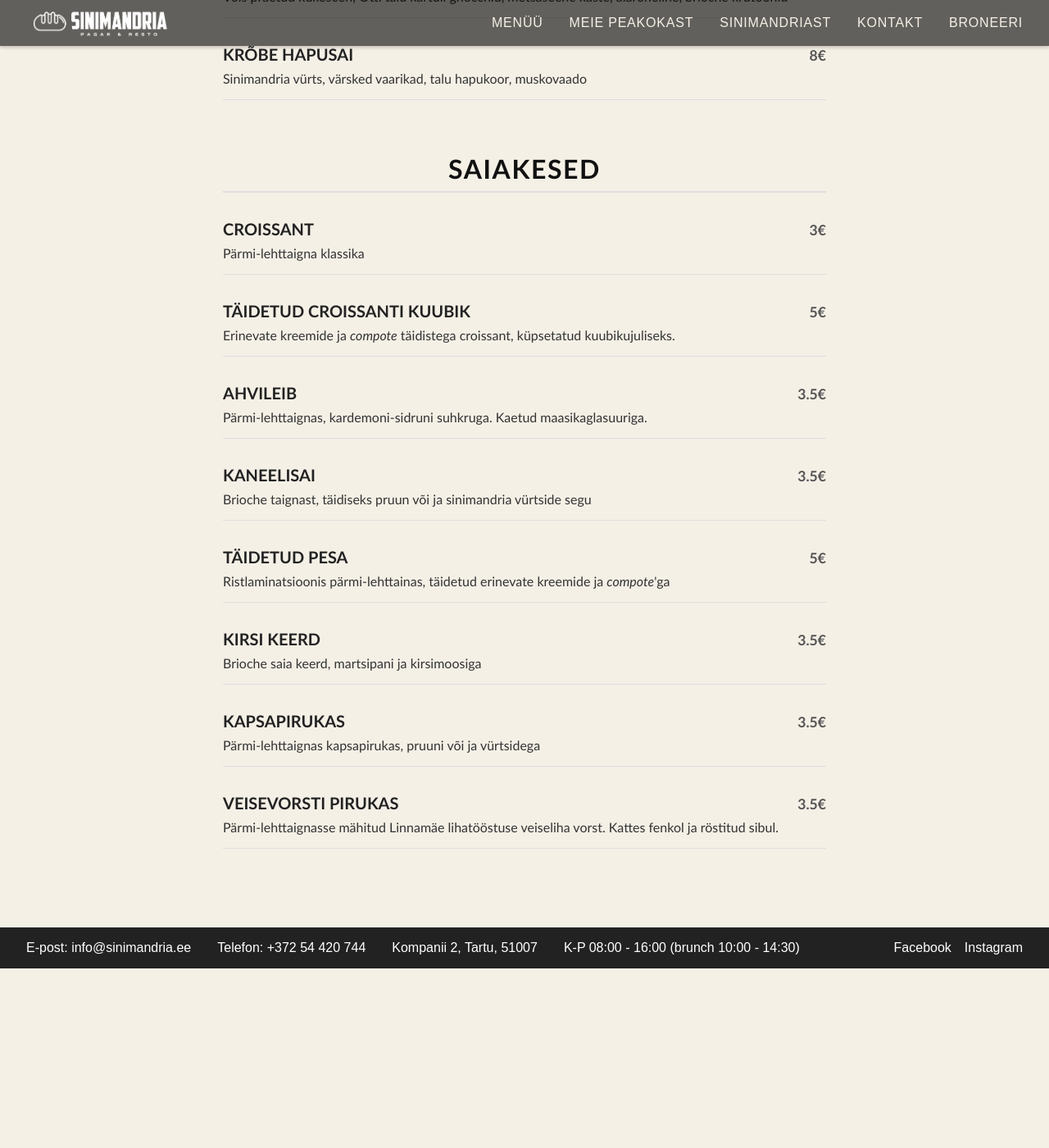
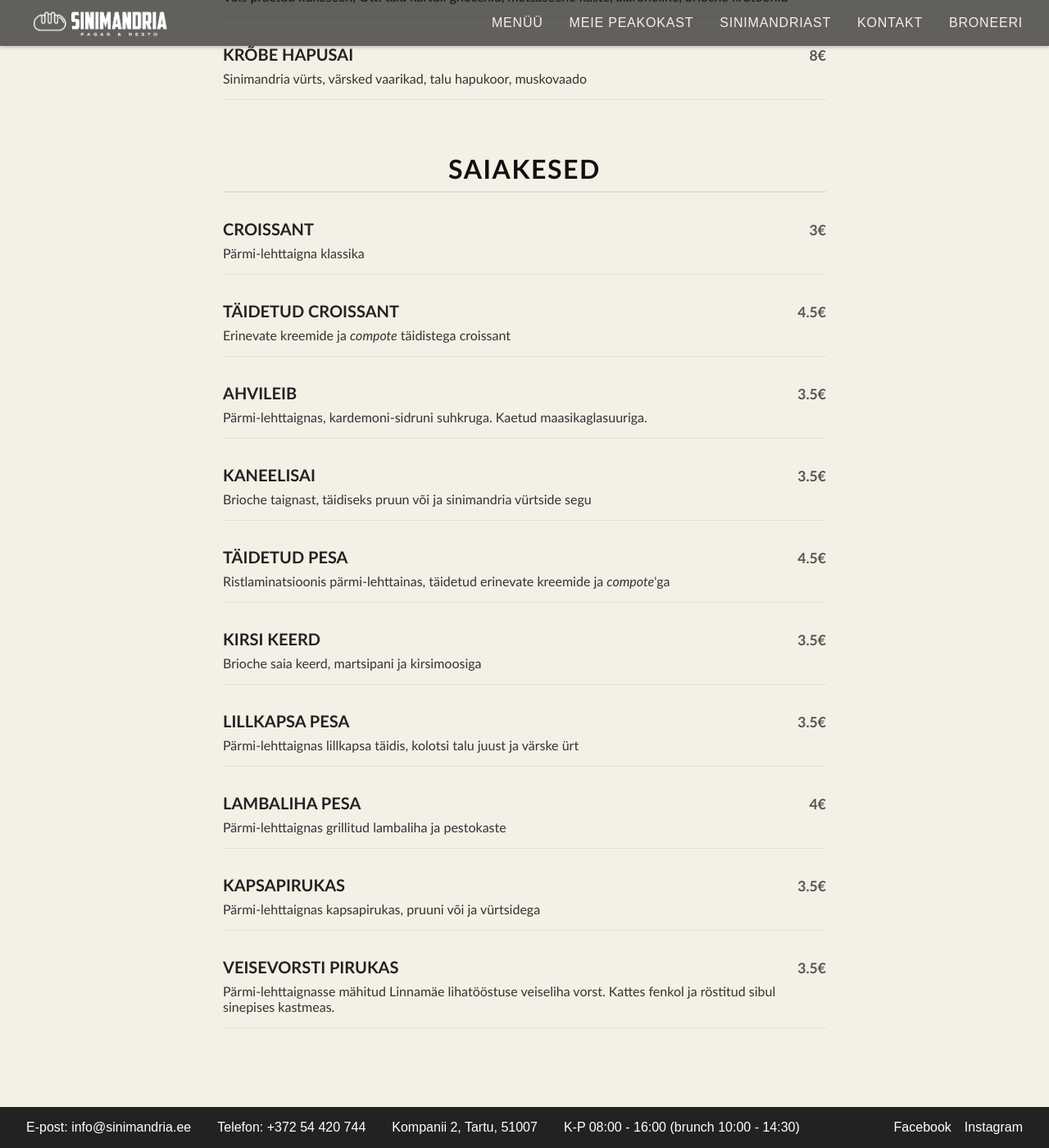
Before and after one commit to m-tu/sinimandria, a Jekyll site: the page built from pages/menu.markdown, in a window 1280 px wide and 1400 px high, scrolled down 819 px. Shown: the whole window at 82% size. Built offline with Jekyll 4.4.1, drawn with Linux system fonts in a browser that asks for light colours; before the commit the page ends 2000 px from its top, so only the background shows below that.

Commit message:
Update menu.markdown

```diff
--- a/pages/menu.markdown
+++ b/pages/menu.markdown
@@ -61,8 +61,8 @@
     <p>Pärmi-lehttaigna klassika</p>
   </div>
   <div class="menu-item">
-    <h3>TÄIDETUD CROISSANTI KUUBIK <span class="price">5€</span></h3>
-    <p>Erinevate kreemide ja <em>compote</em> täidistega croissant, küpsetatud kuubikujuliseks.</p>
+    <h3>TÄIDETUD CROISSANT <span class="price">4.5€</span></h3>
+    <p>Erinevate kreemide ja <em>compote</em> täidistega croissant</p>
   </div>
   <div class="menu-item">
     <h3>AHVILEIB <span class="price">3.5€</span></h3>
@@ -73,7 +73,7 @@
     <p>Brioche taignast, täidiseks pruun või ja sinimandria vürtside segu</p>
   </div>
   <div class="menu-item">
-    <h3>TÄIDETUD PESA <span class="price">5€</span></h3>
+    <h3>TÄIDETUD PESA <span class="price">4.5€</span></h3>
     <p>Ristlaminatsioonis pärmi-lehttainas, täidetud erinevate kreemide ja <em>compote</em>'ga</p>
   </div>
   <div class="menu-item">
@@ -81,11 +81,19 @@
     <p>Brioche saia keerd, martsipani ja kirsimoosiga</p>
   </div>
   <div class="menu-item">
+    <h3>LILLKAPSA PESA <span class="price">3.5€</span></h3>
+    <p>Pärmi-lehttaignas lillkapsa täidis, kolotsi talu juust ja värske ürt</p>
+  </div>
+  <div class="menu-item">
+    <h3>LAMBALIHA PESA <span class="price">4€</span></h3>
+    <p>Pärmi-lehttaignas grillitud lambaliha ja pestokaste</p>
+  </div>
+  <div class="menu-item">
     <h3>KAPSAPIRUKAS <span class="price">3.5€</span></h3>
     <p>Pärmi-lehttaignas kapsapirukas, pruuni või ja vürtsidega</p>
   </div>
   <div class="menu-item">
     <h3>VEISEVORSTI PIRUKAS <span class="price">3.5€</span></h3>
-    <p>Pärmi-lehttaignasse mähitud Linnamäe lihatööstuse veiseliha vorst. Kattes fenkol ja röstitud sibul.</p>
+    <p>Pärmi-lehttaignasse mähitud Linnamäe lihatööstuse veiseliha vorst. Kattes fenkol ja röstitud sibul sinepises kastmeas.</p>
   </div>
 </section>
```
